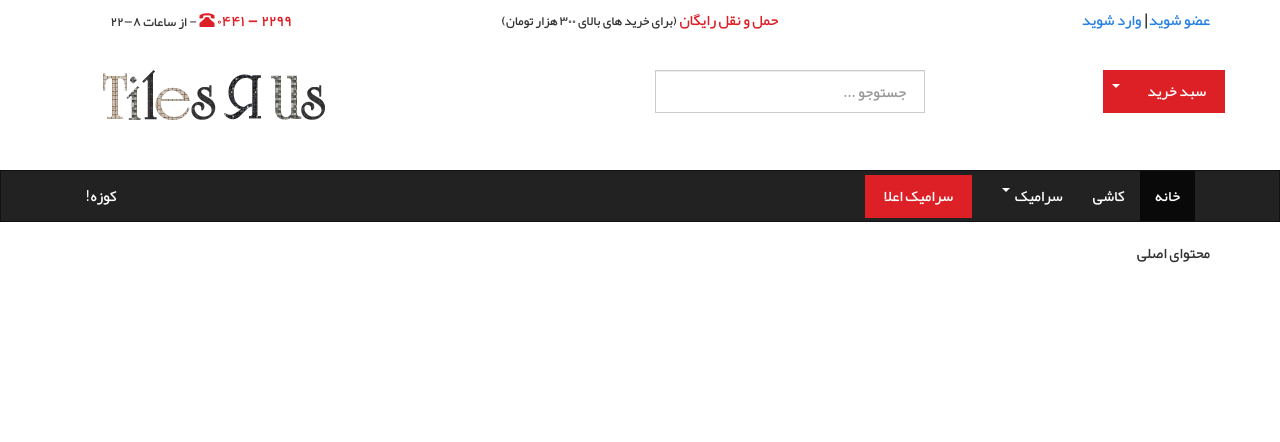
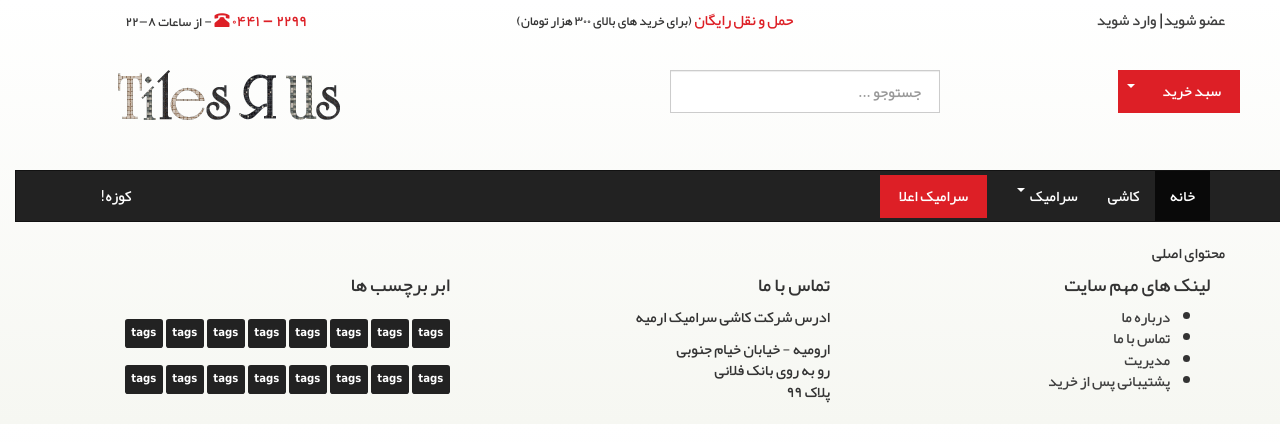
Before and after one commit to mmdsharifi/tilesrus, a website: page index.html in a window 1280 px wide. Drawn offline with Linux system fonts and the light colour scheme.

Commit message:
Add : Footer

```diff
--- a/index.html
+++ b/index.html
@@ -116,12 +116,61 @@
         <section class="product most__prodoucts"></section>
         <section class="description__area"></section>
     </main>
-    <footer>
-        <section class="main__footer"></section>
+    <footer class="row">
+        <section class="main__footer container">
+            <div class="col-md-4">
+                <h4>لینک های مهم سایت</h4>
+                <ul>
+                    <li><a href="">درباره ما</a>
+                    </li>
+                    <li><a href="">تماس با ما</a>
+                    </li>
+                    <li><a href="">مدیریت</a>
+                    </li>
+                    <li>
+                        <a href="">پشتیبانی پس از خرید</a>
+                    </li>
+                </ul>
+            </div>
+            <div class="col-md-4">
+                <h4>تماس با ما</h4>
+                <p>ادرس شرکت کاشی سرامیک ارمیه</p>
+                <address>
+                   ارومیه - خیابان خیام جنوبی
+                    <br>
+                    رو به روی بانک فلانی
+                    <br>
+                    پلاک ۹۹
+                </address>
+            </div>
+            <div class="col-md-4">
+                <h4>ابر برچسب ها</h4>
+                <div class="tags-area">
+                    <span class="label label-default">tags</span>
+                    <span class="label label-default">tags</span>
+                    <span class="label label-default">tags</span>
+                    <span class="label label-default">tags</span>
+                    <span class="label label-default">tags</span>
+                    <span class="label label-default">tags</span>
+                    <span class="label label-default">tags</span>
+                    <span class="label label-default">tags</span>
+                </div>
+                <div class="tags-area">
+                    <span class="label label-default">tags</span>
+                    <span class="label label-default">tags</span>
+                    <span class="label label-default">tags</span>
+                    <span class="label label-default">tags</span>
+                    <span class="label label-default">tags</span>
+                    <span class="label label-default">tags</span>
+                    <span class="label label-default">tags</span>
+                    <span class="label label-default">tags</span>
+                </div>
+            </div>
+        </section>
     </footer>
 
-    <script src="dist/js/jquery-1.10.2.min.js"></script>
-    <script src="dist/js/bootstrap.min.js"></script>
+    <script src="dist/js/jquery-1.10.2.min.js "></script>
+    <script src="dist/js/bootstrap.min.js "></script>
 </body>
 
 </html>
--- a/less/Modules/gloabal.less
+++ b/less/Modules/gloabal.less
@@ -32,13 +32,13 @@
     }
 
     .navbar-nav>li>.dropdown-menu {
-        border-top: 4px solid darken(@brand-danger, 3%);
+        border-top: 4px solid lighten(@brand-danger, 3%);
         .border-top-radius(3px);
         margin-top: 1px;
         &::before {
             @media (min-width: @screen-sm-min) {
                 content: '';
-                border-bottom: 7px solid darken(@brand-danger, 3%);
+                border-bottom: 7px solid lighten(@brand-danger, 3%);
                 border-left: 7px solid transparent;
                 border-right: 7px solid transparent;
                 position: absolute;
@@ -59,3 +59,16 @@
     .center-txt {
         text-align: center;
     }
+
+    body {
+        background-color: #f6f7f2;
+        background-image: -o-linear-gradient(bottom, #ffffff 0%, #f6f7f2 100%);
+        background-image: -moz-linear-gradient(bottom, #ffffff 0%, #f6f7f2 100%);
+        background-image: -webkit-linear-gradient(bottom, #ffffff 0%, #f6f7f2 100%);
+        background-image: -ms-linear-gradient(bottom, #ffffff 0%, #f6f7f2 100%);
+        background-image: linear-gradient(to bottom, #ffffff 0%, #f6f7f2 100%);
+        -webkit-box-shadow: inset 0 1px 0 #ffffff;
+        -moz-box-shadow: inset 0 1px 0 #ffffff;
+        box-shadow: inset 0 1px 0 #ffffff;
+        background-size: cover;
+    }
--- a/less/Modules/index.less
+++ b/less/Modules/index.less
@@ -6,3 +6,22 @@
     padding-top: 70px;
     padding-bottom: 50px;
 }
+
+.main__footer {
+    .tags-area {
+        margin-top: 25px;
+        a {
+            margin: 5px;
+            .tag {
+                border: 1px @gray-lighter solid;
+                padding: 5px;
+                float: right;
+                width: 60px;
+            }
+            &:hover {
+                border-color: darken(@link-color, 40%);
+                text-decoration: none;
+            }
+        }
+    }
+}
--- a/less/Modules/sidebar.less
+++ /dev/null
@@ -1,3 +0,0 @@
-.sidebar{
-	.box-shadow(10px 10px 17px -11px rgba(0,0,0,0.75));
-}
--- a/less/Modules/variables.less
+++ b/less/Modules/variables.less
@@ -28,12 +28,13 @@
 //** Global text color on `<body>`.
 @text-color: @gray-dark;
 //** Global textual link color.
-@link-color: @brand-primary;
+@link-color: lighten( @gray-dark,
+5%);
 //** Link hover color set via `darken()` function.
 @link-hover-color: darken(@link-color,
-15%);
+40%);
 //** Link hover decoration.
-@link-hover-decoration: underline;
+@link-hover-decoration: none;
 //== Typography
 //
 //## Font, line-height, and color for body text, headings, and more.
@@ -167,7 +168,7 @@ monospace;
 //** Small `.form-control` border radius
 @input-border-radius-small: @border-radius-small;
 //** Border color for inputs on focus
-@input-border-focus: @gray-light;
+@input-border-focus: #eeeeea;
 //** Placeholder text color
 @input-color-placeholder: @gray-light;
 //** Default `.form-control` height
--- /dev/null
+++ b/tasks.json
@@ -0,0 +1 @@
+[{"description":"محتوای اصلی − محصولات","completed":false},{"description":"فرم جستوجو","completed":false},{"description":"درس کردن سبد خرید","completed":false},{"description":"درست کردن فوتر","completed":false}]
```
Also changed, not shown: dist/css/style.css, less/Modules/posts.less (deleted), 1 other file.
